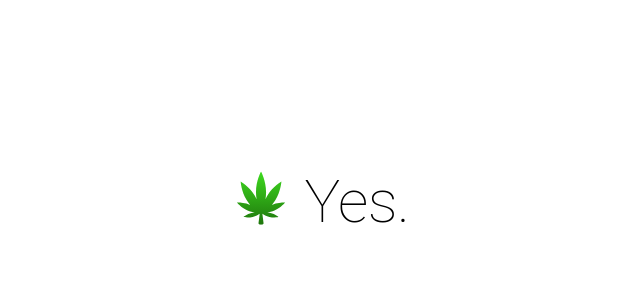
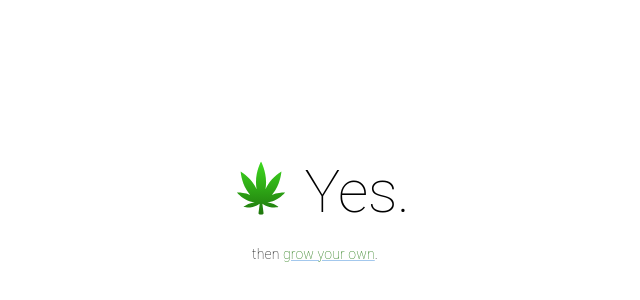
Before and after one commit to listingslab-software/shouldihaveabong, a React (Create React App) app: page / in a window 1280 px wide. Shown: the part 194-494 px from the top of the page, without its empty margins (325-965 px from the left). Built offline with nearby package versions, Linux system fonts and the light colour scheme.

Commit message:
Update Yes.tsx

```diff
--- a/src/features/Yes/Yes.tsx
+++ b/src/features/Yes/Yes.tsx
@@ -5,6 +5,7 @@ import {
     Box,
     IconButton,
     Typography,
+    Link,
 } from "@mui/material";
 
 export default function Yes() {
@@ -29,7 +30,18 @@ export default function Yes() {
                 </Box>
             </Box>
             <Box sx={{mt:2}}>
-
+            <Box sx={{}}>
+            <Typography variant="body2" sx={{fontWeight: "lighter"}}>
+                then&nbsp;
+                <Link
+                    sx={{cursor: "pointer", color: "#1F760D"}}
+                    onClick={(e: React.MouseEvent) => {
+                        e.preventDefault();
+                        window.open("https://sensiseeds.com/en/feminized-seeds/whitelabel/northern-lights-automatic?a_aid=cannastore", "_self");
+                    }}
+                >grow your own</Link>.
+            </Typography>
+            </Box>
             </Box>
         </header>
 
@@ -40,16 +52,5 @@ export default function Yes() {
 };
 
 /*
-<Box sx={{}}>
-            <Typography variant="body2" sx={{fontWeight: "lighter"}}>
-                then&nbsp;
-                <Link
-                    sx={{cursor: "pointer", color: "#1F760D"}}
-                    onClick={(e: React.MouseEvent) => {
-                        e.preventDefault();
-                        window.open("https://divemalta.app", "_self");
-                    }}
-                >go diving</Link>.
-            </Typography>
-            </Box>
+
 */
```
